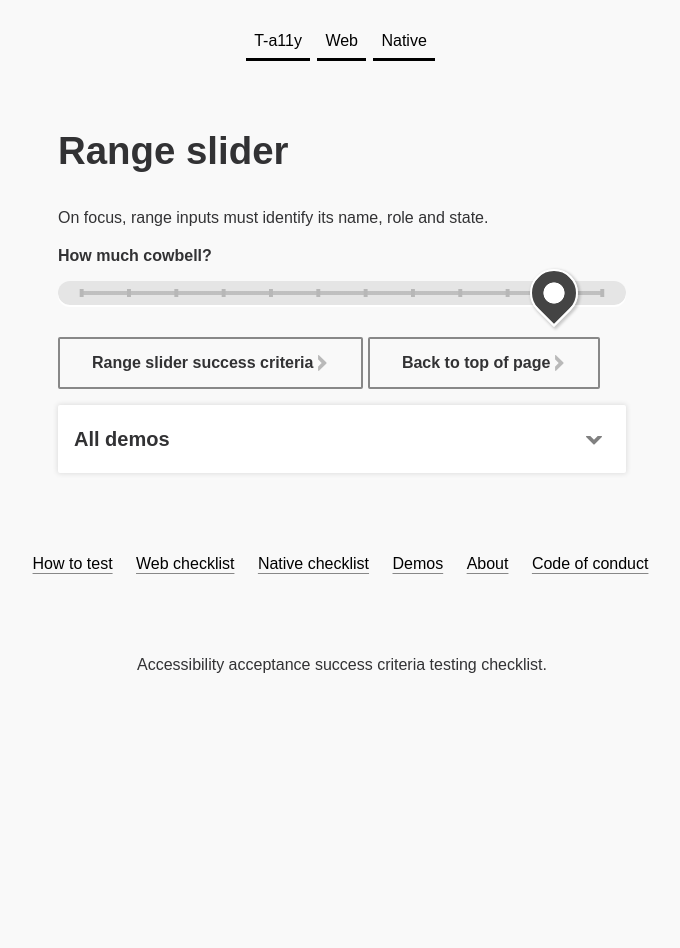
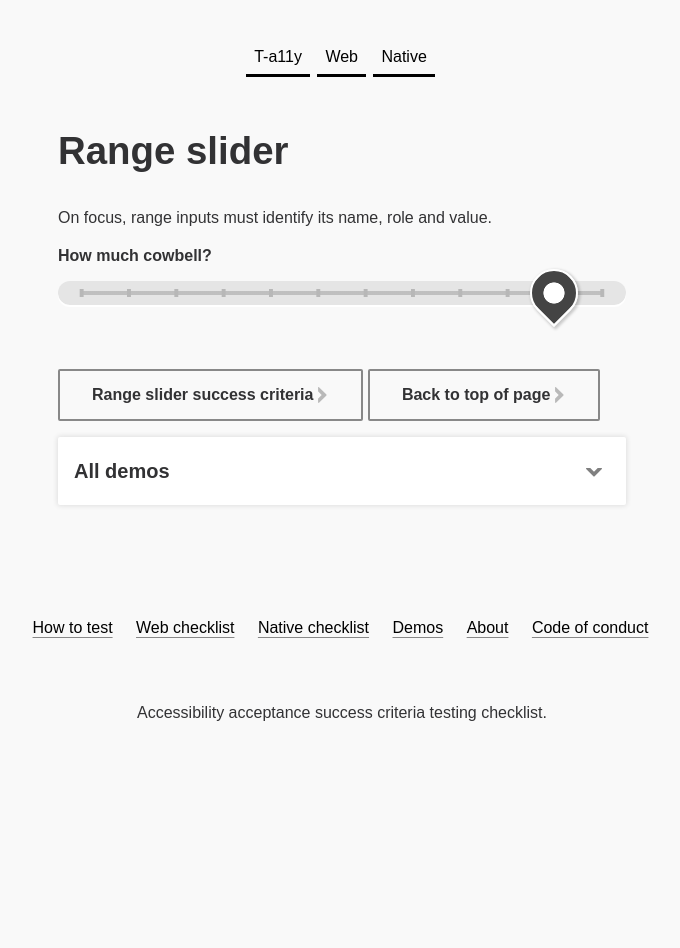
Before and after one commit to charlietriplett/OpenA11yEngineer, a Jekyll site: the page built from _demos/range-slider.md, in a window 1280 px wide. Shown: the whole page, without its empty margins (298-978 px from the left). Built offline with Jekyll 4.4.1, drawn with Linux system fonts in a browser that asks for light colours.

Commit message:
Added more demos

```diff
--- a/_demos/range-slider.md
+++ b/_demos/range-slider.md
@@ -4,7 +4,7 @@ title: Range slider
 
 ---
 
-On focus, range inputs must identify its name, role and state.
+On focus, range inputs must identify its name, role and value.
 
 {::nomarkdown}
 {% include /examples/input-range.html %}
--- a/_includes/examples/hint-help-error.html
+++ b/_includes/examples/hint-help-error.html
@@ -22,5 +22,5 @@
 </div>
 
 <button id="show-alert">
-  Show alert
+  Show error
 </button>
--- a/_sass/modules/_forms.scss
+++ b/_sass/modules/_forms.scss
@@ -179,12 +179,11 @@ input[type="file"] {
 
 .hint {
   margin: 0 0 3rem 0;
-  padding: .5rem 1rem;
-  color: $color-gray-xtra-dark;
-  border: 1px solid $color-border-gray;
-  background: #eee;
+  padding: .25rem 1rem .75rem 1rem;
+  color: $color-gray-dark;
+  display: block;
+  background: #fff;
   border-radius: 2px;
-  display: inline-block;
 }
 
 i {
--- a/_sass/modules/_header.scss
+++ b/_sass/modules/_header.scss
@@ -1,3 +1,3 @@
 header {
-  padding: 1rem 0 0 0;
+  padding: 0;
 }
--- a/_sass/modules/_input-range.scss
+++ b/_sass/modules/_input-range.scss
@@ -67,6 +67,7 @@ $color: #ccc;
   margin: 1rem 0 2rem 0;
   width: $track-width;
   border-radius: 2rem;
+  margin-bottom: 4rem;
   position: relative;
   outline: none !important;
   transition: .8s;
--- a/_sass/modules/_nav.scss
+++ b/_sass/modules/_nav.scss
@@ -1,6 +1,6 @@
 nav {
   display: block;
-  margin: 0px auto 3rem auto;
+  margin: 2rem auto 2rem auto;
   padding-bottom: 1rem;
   text-align: center;
 
```
Also changed, not shown: _demos/heading.md (added, +34 -0 lines), _demos/link.md (added, +8 -0 lines), _demos/modal-dialog.md (added, +8 -0 lines), _demos/pagination.md (added, +10 -0 lines).
